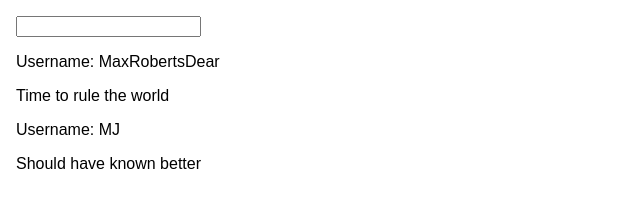
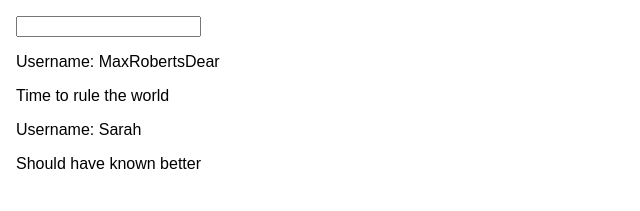
Before and after one commit to MaxRobertsDear/React-Base-Syntax-Assignment, a React (Create React App) app: page / in a window 1280 px wide. Shown: the top 211 px of the page, without its empty margins (0-640 px from the left). Built offline with nearby package versions, Linux system fonts and the light colour scheme.

Commit message:
Add state to <App />

```diff
--- a/src/App.js
+++ b/src/App.js
@@ -5,14 +5,19 @@ import UserInput from './UserInput/UserInput';
 import UserOutput from './UserOutput/UserOutput';
 
 class App extends Component {
-
+  state = {
+    info: [
+      { username: 'MaxRobertsDear', content: 'Time to rule the world' },
+      { username: 'Sarah', content: 'Should have known better' },
+    ]
+  }
 
   render() {
     return (
       <div className="App">
           <UserInput />
-          <UserOutput username='MaxRobertsDear' content='Time to rule the world' />
-          <UserOutput username='MJ' content='Should have known better' />
+          <UserOutput username={this.state.info[0].username} content={this.state.info[0].content} />
+          <UserOutput username={this.state.info[1].username} content={this.state.info[1].content} />
       </div>
     );
   }
```
Also changed, not shown: 1 other file (tests, documents, lock files or other folders).
